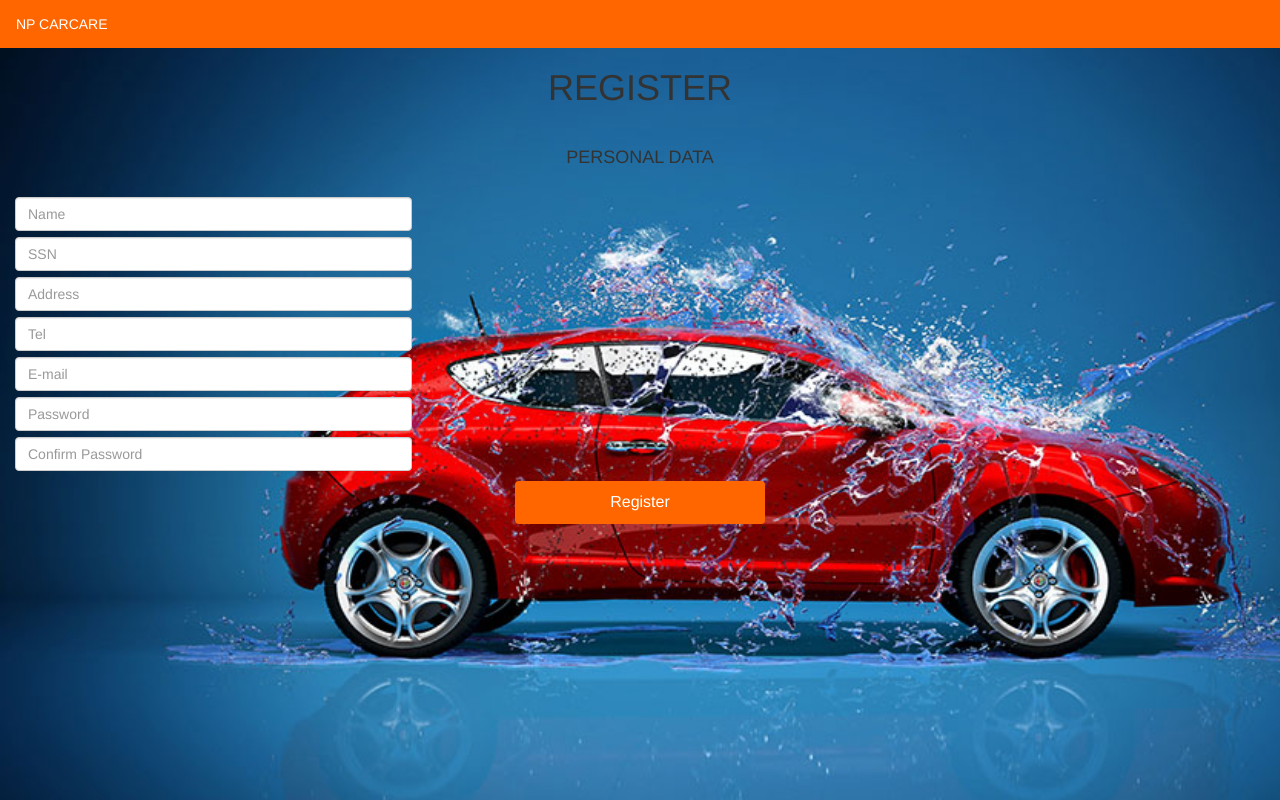
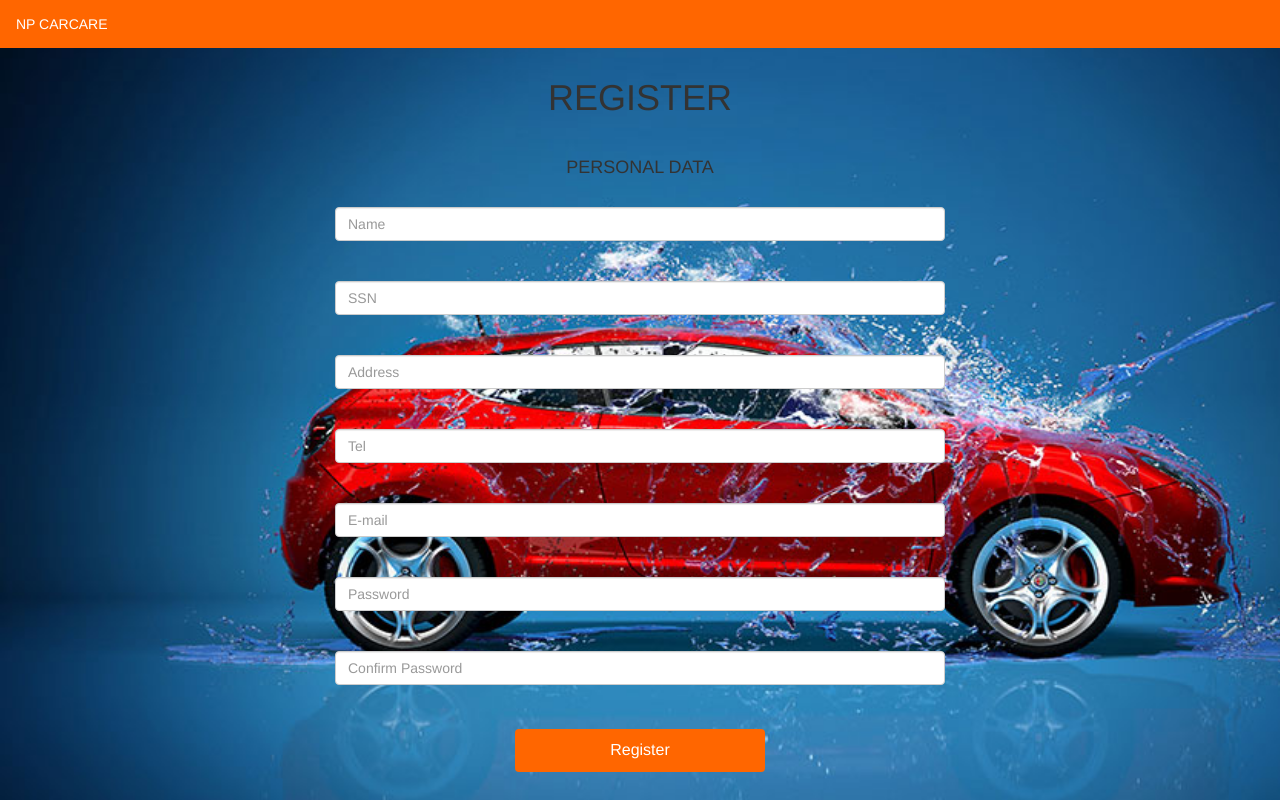
Before and after one commit to 4R7Jirayu/Project-w, a PHP site: page /register.php in a window 1280 px wide. Run offline with PHP 8.4, Linux system fonts and the light colour scheme; some libraries are stand-ins or nearby versions.

Commit message:
reg center

```diff
--- a/register.php
+++ b/register.php
@@ -17,34 +17,35 @@
 </style>
 <?php include "head.php";?>
 <body>
-<center>
+<div class="col-md-6 col-md-offset-3" >
+    <div class="text-center">
 <h1>REGISTER</h1><br>
 <h4>PERSONAL DATA</h4><br>
-<div>
+
 <form >
 
-<div class="col-xs-4">
+<div >
 <input type="text" class="form-control" placeholder="Name" name="name" required />
-</div><br><br>
-<div class="col-xs-4">
+<br><br>
 <input type="text" id="i" class="form-control" 	placeholder="SSN" name="ssn" required />
-</div><br><br>
-<div class="col-xs-4">
+<br><br>
+
 <input type="text" id="i" class="form-control" placeholder="Address" name="address" required />
-</div><br><br>
-<div class="col-xs-4">
+<br><br>
+
 <input type="text" id="i" class="form-control" placeholder="Tel" name="tel" required />
-</div><br><br>
-<div class="col-xs-4">
+<br><br>
+
 <input type="text" id="i" class="form-control" placeholder="E-mail" name="email" required />
-</div><br><br>
-<div class="col-xs-4">
+<br><br>
+
 <input type="text" id="i" class="form-control" placeholder="Password" name="pass" required />
-</div><br><br>
-<div class="col-xs-4">
+<br><br>
+
 <input type="text" id="i" class="form-control" placeholder="Confirm Password" name="conpass" required />
-</div><br><br>
+<br><br>
 <a class="btn btn-warning" id="button" href="menu.php" role="button">Register</a>
+</div>
 </div>
 </div>
 
```
